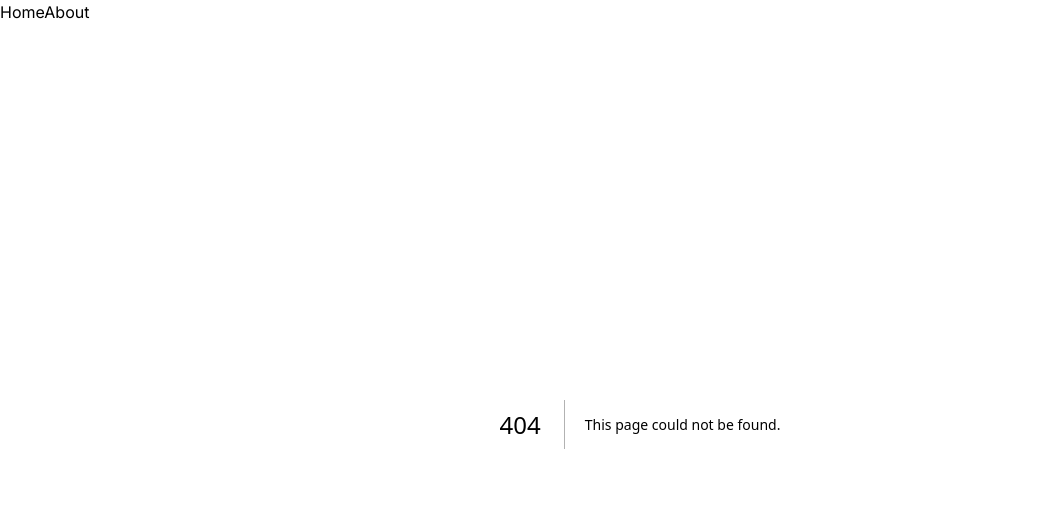
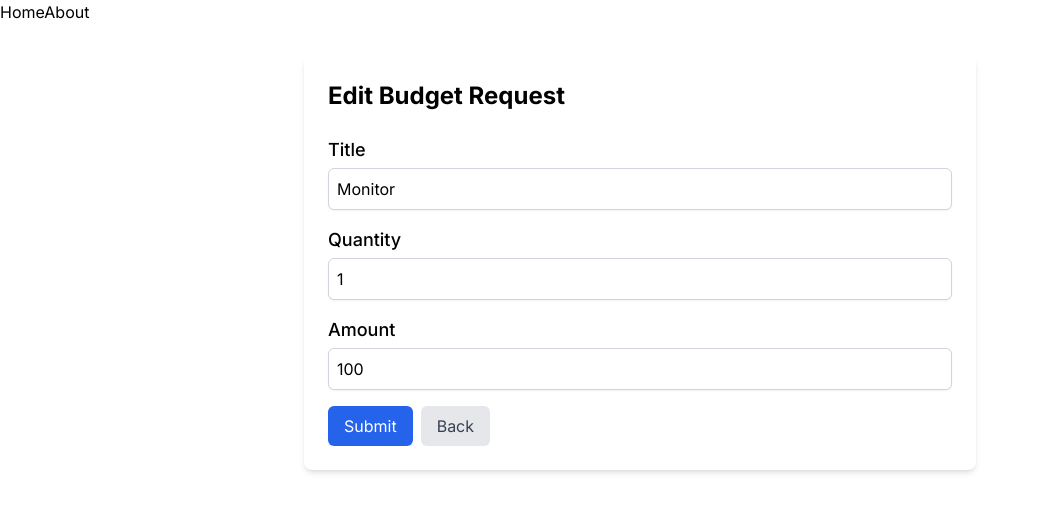
Before and after one commit to looxar/workflow-fe-1, a Next.js app: page /edit/1 in a window 1280 px wide. Before the commit this address had no page. Shown: the top 512 px of the page, without its empty margins (0-1037 px from the left). Built offline with nearby package versions, Linux system fonts and the light colour scheme.

Commit message:
edit budget request via react context

```diff
--- /dev/null
+++ b/src/app/contexts/BudgetRequestContext.tsx
@@ -0,0 +1,83 @@
+"use client";
+import { BudgetRequest } from "@/models/budget-request";
+import React, { useState } from "react";
+
+interface BudgetRequestContextProps {
+    items: BudgetRequest[]
+    getItem(_: number): BudgetRequest | undefined
+    addItem(_: BudgetRequest): void
+    updateItem(_: BudgetRequest): void
+}
+
+export const BudgetRequestContext = React.createContext<BudgetRequestContextProps>({
+  items: [
+    {
+      id: 1,
+      title: "Monitor",
+      amount: 100,
+      quantity: 1,
+      status: "PENDING",
+    },
+    {
+      id: 2,
+      title: "Ram",
+      amount: 200,
+      quantity: 1,
+      status: "APPROVED",
+    },
+  ],
+  getItem(_: number) { return undefined },
+  addItem(_: BudgetRequest) {},
+  updateItem(_: BudgetRequest) {},
+});
+
+interface BudgetRequestContextProviderProps {
+  children: React.ReactNode;
+}
+
+export function BudgetRequestContextProvider({
+  children,
+}: BudgetRequestContextProviderProps) {
+  const [budgetRequests, setBudgetRequests] = useState<BudgetRequest[]>([
+    {
+      id: 1,
+      title: "Monitor",
+      amount: 100,
+      quantity: 1,
+      status: "PENDING",
+    },
+    {
+      id: 2,
+      title: "Ram",
+      amount: 200,
+      quantity: 1,
+      status: "APPROVED",
+    },
+  ]);
+
+  const getItem = (id: number) => {
+    return budgetRequests.find((item) => item.id == id);
+  };
+
+  const addItem = (newItem: BudgetRequest) => {
+    setBudgetRequests([...budgetRequests, newItem]);
+  };
+
+  const updateItem = (updated: BudgetRequest) => {
+    const newItems = budgetRequests.map((request) => {
+      if (request.id === updated.id) {
+        return updated;
+      }
+      return request;
+    });
+    setBudgetRequests(newItems);
+  };
+
+  return (
+    <BudgetRequestContext.Provider
+      value={{ items: budgetRequests, getItem, addItem, updateItem }}
+    >
+      {children}
+    </BudgetRequestContext.Provider>
+  );
+}
--- /dev/null
+++ b/src/app/edit/[id]/page.tsx
@@ -0,0 +1,126 @@
+"use client";
+import { useForm } from "react-hook-form";
+import Link from "next/link";
+import { BudgetRequestContext } from "@/app/contexts/BudgetRequestContext";
+import { useContext, useEffect, useState } from "react";
+import { useParams, useRouter } from "next/navigation";
+import { BudgetRequest } from "@/models/budget-request";
+import {} from "next/navigation";
+
+type FormData = {
+  title: string;
+  quantity: number;
+  amount: number;
+};
+
+function EditBudgetRequest() {
+  const { getItem, updateItem } = useContext(BudgetRequestContext);
+  const { id } = useParams<{ id: string }>();
+  const router = useRouter();
+
+  const {
+    register,
+    handleSubmit,
+    formState: { errors },
+    reset,
+  } = useForm<BudgetRequest>({
+    defaultValues: {
+      title: "",
+      quantity: 1,
+      amount: 0,
+    },
+  });
+  useEffect(() => {
+    const item = getItem(Number(id));
+    reset(item);
+  }, []);
+
+  const onSubmit = (data: BudgetRequest) => {
+    console.log(data);
+    // Here you would typically save the data
+    updateItem(data);
+    router.push("/");
+  };
+  return (
+    <main className="container mx-auto px-4 py-8">
+      <div className="max-w-2xl mx-auto">
+        <div className="bg-white shadow-md rounded-lg p-6">
+          <h2 className="text-2xl font-bold mb-6">Edit Budget Request</h2>
+          <form onSubmit={handleSubmit(onSubmit)} className="space-y-4">
+            <div>
+              <label htmlFor="title" className="block text-lg font-medium ">
+                Title
+              </label>
+              <input
+                type="text"
+                id="title"
+                {...register("title", { required: true, minLength: 3 })}
+                className="mt-1 block w-full rounded-md border border-gray-300 p-2 shadow-sm"
+              />
+              {errors.title && (
+                <p className="mt-1 text-sm text-red-600">
+                  {errors.title.type === "required" && "Title is required"}
+                  {errors.title.type === "minLength" &&
+                    "Title must be at least 3 characters"}
+                </p>
+              )}
+            </div>
+            <div>
+              <label htmlFor="quantity" className="block text-lg font-medium ">
+                Quantity
+              </label>
+              <input
+                type="number"
+                id="quantity"
+                {...register("quantity", { required: true, min: 1 })}
+                className="mt-1 block w-full rounded-md border border-gray-300 p-2 shadow-sm"
+              />
+              {errors.quantity && (
+                <p className="mt-1 text-sm text-red-600">
+                  {errors.quantity.type === "required" &&
+                    "Quantity is required"}
+                  {errors.quantity.type === "min" &&
+                    "Quantity must be greater than 0"}
+                </p>
+              )}
+            </div>
+            <div>
+              <label htmlFor="amount" className="block text-lg font-medium ">
+                Amount
+              </label>
+              <input
+                type="number"
+                id="amount"
+                {...register("amount", { required: true, min: 1 })}
+                className="mt-1 block w-full rounded-md border border-gray-300 p-2 shadow-sm"
+              />
+              {errors.amount && (
+                <p className="mt-1 text-sm text-red-600">
+                  {errors.amount.type === "required" && "Amount is required"}
+                  {errors.amount.type === "min" &&
+                    "Amount must be greater than 0"}
+                </p>
+              )}
+            </div>
+            <div className="flex space-x-2">
+              <button
+                type="submit"
+                className="px-4 py-2 bg-blue-600 text-white rounded-md hover:bg-blue-700 focus:outline-none focus:ring-2 focus:ring-blue-500 focus:ring-offset-2"
+              >
+                Submit
+              </button>
+              <Link
+                href="/"
+                className="px-4 py-2 bg-gray-200 text-gray-700 rounded-md hover:bg-gray-300 focus:outline-none focus:ring-2 focus:ring-gray-500 focus:ring-offset-2"
+              >
+                Back
+              </Link>
+            </div>
+          </form>
+        </div>
+      </div>
+    </main>
+  );
+}
+
+export default EditBudgetRequest;
--- a/src/app/layout.tsx
+++ b/src/app/layout.tsx
@@ -2,6 +2,7 @@ import type { Metadata } from "next";
 import { Inter } from "next/font/google";
 import "./globals.css";
 import Link from "next/link";
+import { BudgetRequestContextProvider } from "./contexts/BudgetRequestContext";
 
 const inter = Inter({ subsets: ["latin"] });
 
@@ -20,7 +21,7 @@ export default function RootLayout({
       <body className={inter.className}>
         <Link href="/">Home</Link>
         <Link href="/about">About</Link>
-        {children}
+        <BudgetRequestContextProvider>{children}</BudgetRequestContextProvider>
       </body>
     </html>
   );
--- a/src/app/page.tsx
+++ b/src/app/page.tsx
@@ -1,44 +1,17 @@
 "use client";
 
-import { ChangeEvent, FormEvent, useState } from "react";
+import { ChangeEvent, FormEvent, useContext, useState } from "react";
 import BudgetPanel from "@/components/BudgetPanel";
 import BudgetRequestDataTable from "../components/BudgetRequestDataTable";
 import Header from "@/components/Header";
 import { BudgetRequest } from "@/models/budget-request";
-import FormAddRequest from "@/components/FormAddRequest";
-import DoubleEffect from "@/components/DoubleEffect";
-import CallAPI from "@/components/CallAPI";
-import DemoUseEffect from "@/components/DemoUseEffect";
-import Comp1 from "@/components/DemoContext";
+import { BudgetRequestContext } from "./contexts/BudgetRequestContext";
 
 let nextId = 3;
 function Home() {
-  const [budgetRequests, setBudgetRequests] = useState<BudgetRequest[]>([
-    {
-      id: 1,
-      title: "Monitor",
-      amount: 100,
-      quantity: 1,
-      status: "PENDING",
-    },
-    {
-      id: 2,
-      title: "Ram",
-      amount: 200,
-      quantity: 1,
-      status: "APPROVED",
-    },
-    // {
-    //   id: 3,
-    //   title: "CPU",
-    //   amount: 300,
-    //   quantity: 1,
-    //   status: "APPROVED",
-    // },
-  ]);
-  const addRequest = (newRequest: BudgetRequest) => {
-    setBudgetRequests([...budgetRequests, newRequest]);
-  };
+  const { items, addItem } = useContext(BudgetRequestContext);
+  const budgetRequests = items;
+
   const [newRequest, setNewRequest] = useState<BudgetRequest>({
     id: 0,
     title: "",
@@ -60,7 +33,7 @@ function Home() {
 
   const handleSubmit = (event: FormEvent<HTMLFormElement>) => {
     event.preventDefault();
-    addRequest({
+    addItem({
       id: nextId++,
       title: newRequest.title,
       amount: newRequest.amount,
--- a/src/components/BudgetRequestDataTable.tsx
+++ b/src/components/BudgetRequestDataTable.tsx
@@ -1,13 +1,13 @@
 import { formatDecimal } from "@/lib/format-decimal";
 import { BudgetRequest } from "@/models/budget-request";
 import { Pencil } from "lucide-react";
+import Link from "next/link";
 
 interface BudgetRequestDataTableProps {
   items: BudgetRequest[];
 }
 
 function BudgetRequestDataTable({ items }: BudgetRequestDataTableProps) {
-
   return (
     <table className="min-w-full bg-white">
       <thead>
@@ -28,9 +28,12 @@ function BudgetRequestDataTable({ items }: BudgetRequestDataTableProps) {
         {items.map((request) => (
           <tr key={request.id}>
             <td className="px-6 py-4 whitespace-nowrap">
-              <button className="text-gray-600 hover:text-blue-600">
+              <Link
+                href={`/edit/${request.id}`}
+                className="text-gray-600 hover:text-blue-600"
+              >
                 <Pencil className="h-4 w-4" />
-              </button>
+              </Link>
             </td>
             <td className="px-6 py-4 whitespace-nowrap text-right">
               {request.id}
```
Also changed, not shown: package.json (+6 -4 lines), 1 other file (tests, documents, lock files or other folders).
